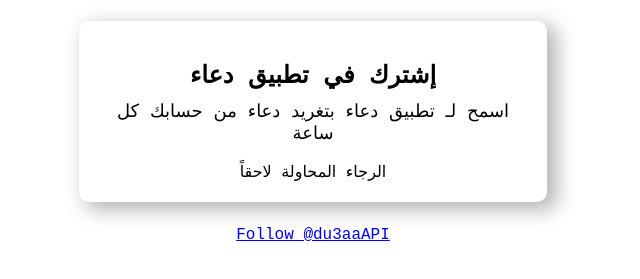
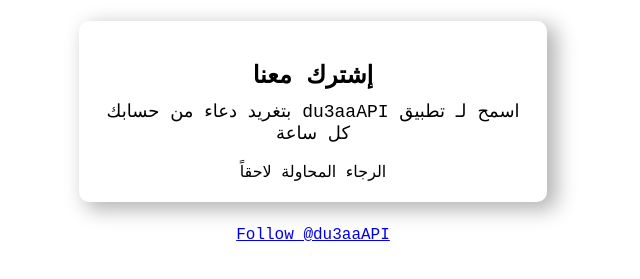
Before and after one commit to mfilkawi/Du3aaAPIv2, a website: page public/index.html in a window 1280 px wide. Shown: the part 99-378 px from the top of the page, without its empty margins (327-967 px from the left). Drawn offline with Linux system fonts and the light colour scheme; no server answers.

Commit message:
h2 and p modified

```diff
--- a/public/index.html
+++ b/public/index.html
@@ -20,8 +20,8 @@
         <div class="wrapper">
             <div class="SignInBtn">
                 <div id="alert"></div>
-                <h2>إشترك في تطبيق دعاء</h2>
-                <p>اسمح لـ تطبيق دعاء بتغريد دعاء من حسابك كل ساعة</p>
+                <h2>إشترك معنا</h2>
+                <p>اسمح لـ تطبيق du3aaAPI بتغريد دعاء من حسابك كل ساعة</p>
                 <div class="sign-in-btn"></div>
             </div>
         </div>
```
